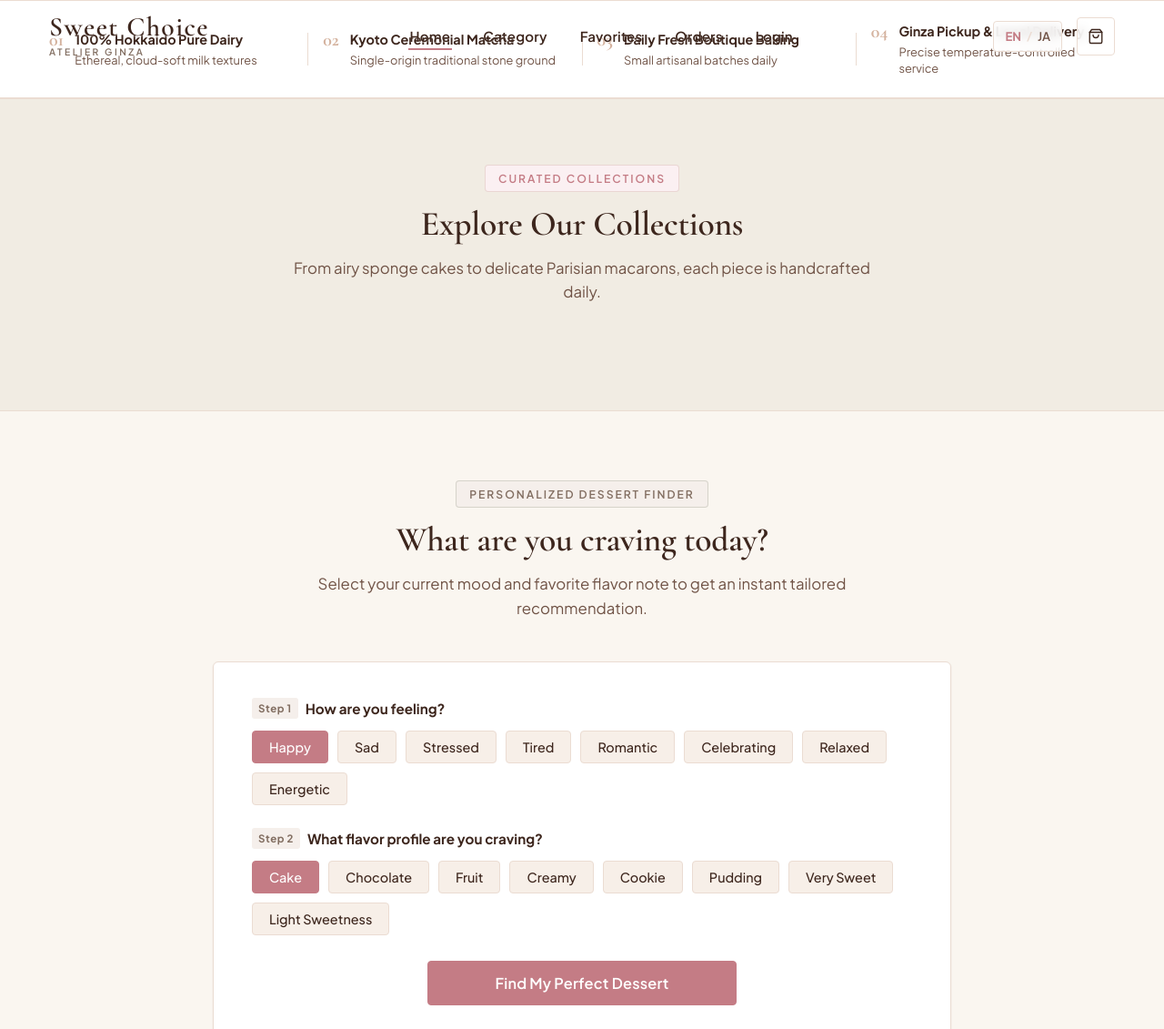
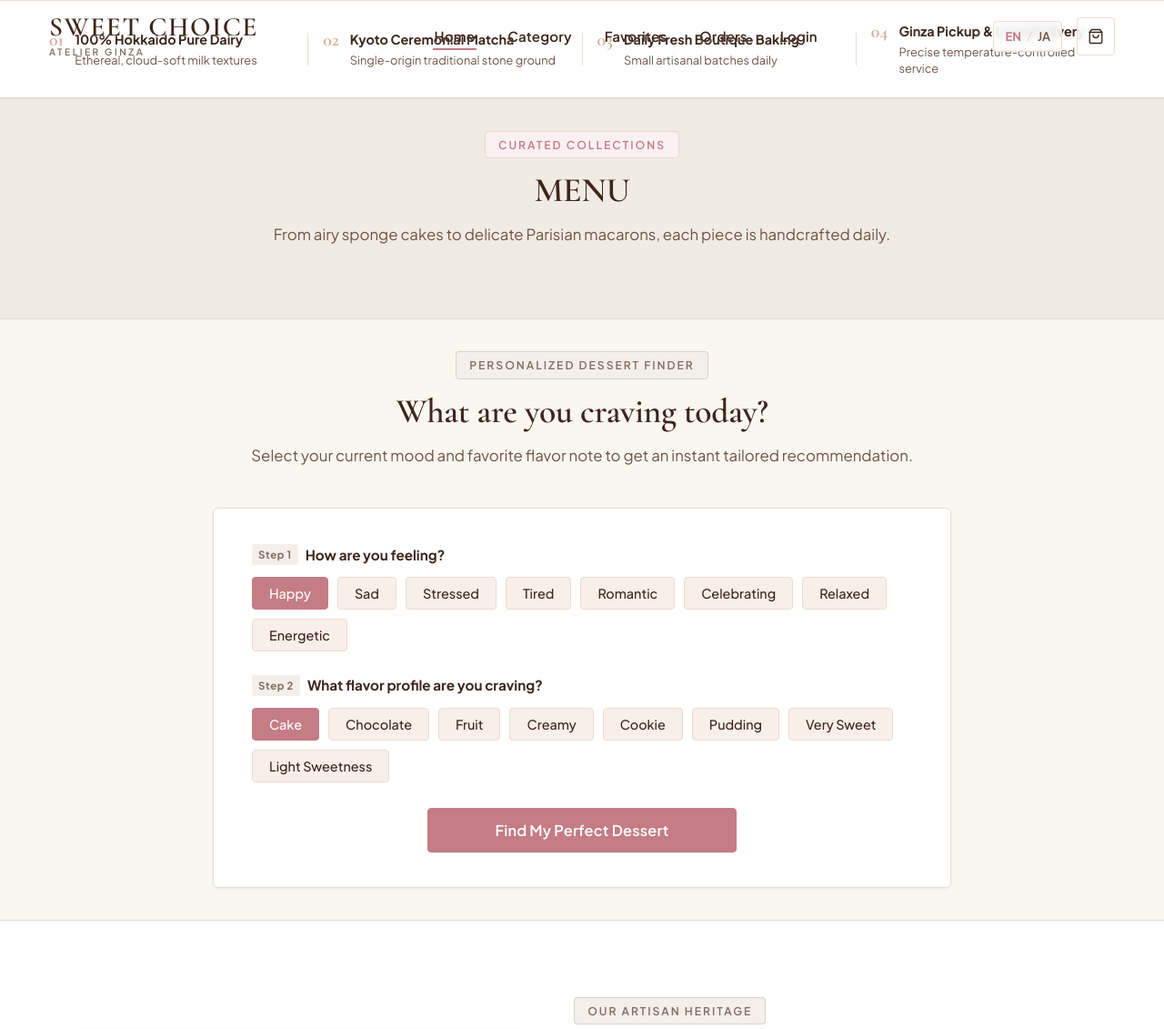
Before and after one commit to 2605038-max/sweetchoice, a PHP site: page /public/index.php in a window 1280 px wide. Shown: the top 1131 px of the page at 91% size. Run offline with PHP 8.4, Linux system fonts and the light colour scheme; data that the repository does not hold is empty; some libraries are stand-ins or nearby versions; some web fonts are replaced.

Commit message:
update titles

```diff
--- a/assets/css/style.css
+++ b/assets/css/style.css
@@ -199,12 +199,16 @@ h1, h2, h3, h4, h5, .brand-text {
   font-weight: 600;
 }
 
+
 .section-subtitle {
   color: var(--color-text-secondary);
   font-size: 1.05rem;
-  max-width: 640px;
+  max-width: none;
+  width: 100%;
   margin: 0 auto;
   line-height: 1.6;
+  white-space: nowrap;
+  text-align: center;
 }
 
 
@@ -801,13 +805,13 @@ body.page-home .hero-slider-section {
 }
 
 /* ==================================================
-   SMART SPECIAL OFFERS & PRODUCT CARDS
+  SMART SPECIAL OFFERS & PRODUCT CARDS
 ================================================== */
 .smart-offers-section,
 .popular-section,
 .catalog-section,
 .seasonal-campaign-section {
-  padding: 72px 0;
+  padding: 35px 0;
 }
 
 .smart-offers-section {
@@ -998,7 +1002,7 @@ body.page-home .hero-slider-section {
    EXPLORE OUR COLLECTIONS
 ================================================== */
 .collections-section {
-  padding: 72px 0;
+  padding: 35px 0;
   background-color: #F1ECE3;
   border-top: 1px solid var(--color-border);
   border-bottom: 1px solid var(--color-border);
@@ -1097,7 +1101,7 @@ body.page-home .hero-slider-section {
    AI DESSERT RECOMMENDATION (Sommelier)
 ================================================== */
 .ai-recommendation-section {
-  padding: 76px 0;
+  padding: 35px 0;
   background-color: var(--color-bg);
   position: relative;
 }
@@ -1341,7 +1345,7 @@ body.page-home .hero-slider-section {
    INVENTORY-BASED PRODUCT PAIRINGS
 ================================================== */
 .pairings-showcase-section {
-  padding: 72px 0;
+  padding: 35px 0;
   background-color: var(--color-cream-soft);
   border-top: 1px solid var(--color-border);
   border-bottom: 1px solid var(--color-border);
--- a/includes/language.php
+++ b/includes/language.php
@@ -47,7 +47,7 @@ function isJapanese(): bool {
 $translations = [
     'en' => [
         // Brand & Navigation
-        'brand_name' => 'Sweet Choice',
+        'brand_name' => 'SWEET CHOICE',
         'nav_home' => 'Home',
         'nav_category' => 'Category',
         'nav_cart' => 'Cart',
@@ -66,14 +66,14 @@ $translations = [
         'hero_cta_explore' => 'Explore Our Collection',
         'hero_cta_sommelier' => 'Find Your Perfect Dessert',
         'special_offers_tag' => 'Smart Special Offers',
-        'special_offers_title' => 'Freshly Baked with Dynamic Savings',
-        'special_offers_subtitle' => 'Enjoy special inventory-based savings on our handcrafted favorites while daily allocations last.',
+        'special_offers_title' => ' Special Offers',
+        'special_offers_subtitle' => 'Enjoy special prices on selected desserts for a limited time.',
         'special_offers_badge' => 'Smart Offer',
         'units_available' => 'units in stock',
         'collections_tag' => 'Curated Collections',
-        'collections_title' => 'Explore Our Collections',
+        'collections_title' => 'MENU',
         'collections_subtitle' => 'From airy sponge cakes to delicate Parisian macarons, each piece is handcrafted daily.',
-        'pairings_tag' => "Chef's Harmony",
+        'pairings_tag' => "Recommendations",
         'pairings_title' => 'Complementary Pairings',
         'pairings_subtitle' => 'Elevate your tasting experience with curated combinations of desserts and beverages, complete with bundle savings.',
         'pairings_combo_label' => 'Pairing Set',
@@ -82,7 +82,7 @@ $translations = [
         'pairings_save_badge' => 'Save %s',
         'pairings_view_pair' => 'Explore Pairing',
         'seasonal_campaign_tag' => 'Seasonal Edition',
-        'seasonal_campaign_title' => 'Artisanal Seasonal Campaign',
+        'seasonal_campaign_title' => 'Seasonal Campaign',
         'seasonal_campaign_subtitle' => 'Limited-edition confections celebrating the fleeting beauty of seasonal ingredients.',
         'brand_story_tag' => 'Our Artisan Heritage',
         'brand_story_title' => 'The Art of Japanese Pâtisserie',
@@ -295,14 +295,14 @@ $translations = [
         'hero_cta_explore' => 'コレクションを見る',
         'hero_cta_sommelier' => 'おすすめデザートを見つける',
         'special_offers_tag' => 'スマートスペシャルオファー',
-        'special_offers_title' => 'できたての極上スイーツをお得に',
-        'special_offers_subtitle' => '鮮度と在庫に合わせた特別価格。熟練パティシエが焼き上げる逸品をお楽しみください。',
+        'special_offers_title' => 'お得な限定オファー',
+        'special_offers_subtitle' => '期間限定で、一部のスイーツをお得な価格でお楽しみいただけます。',
         'special_offers_badge' => '限定オファー',
         'units_available' => '点限定',
         'collections_tag' => '厳選コレクション',
-        'collections_title' => 'パティシエのコレクション一覧',
+        'collections_title' => 'メニュー',
         'collections_subtitle' => '極上ショートケーキからパリ仕込みのマカロンまで、職人が毎日心を込めて仕上げています。',
-        'pairings_tag' => 'シェフのおすすめ',
+        'pairings_tag' => 'おすすめ',
         'pairings_title' => '極上ペアリング・セット',
         'pairings_subtitle' => 'スイーツとドリンクの極上のマリアージュ。今だけのお得なペアリング割引でお楽しみいただけます。',
         'pairings_combo_label' => 'おすすめセット',
@@ -311,7 +311,7 @@ $translations = [
         'pairings_save_badge' => '%s お得',
         'pairings_view_pair' => 'ペアリングを見る',
         'seasonal_campaign_tag' => '季節限定コレクション',
-        'seasonal_campaign_title' => '四季を味わう、限定スイーツ',
+        'seasonal_campaign_title' => '期間限定商品',
         'seasonal_campaign_subtitle' => '旬の果実や素材を贅沢に使用した、今だけの特別なコレクションをお届けします。',
         'brand_story_tag' => 'パティシエのこだわり',
         'brand_story_title' => '銀座から届ける、日本のパティスリー美学',
--- a/includes/navbar.php
+++ b/includes/navbar.php
@@ -17,7 +17,7 @@ $currentLang = getCurrentLang();
         <!-- Brand Logo -->
         <a href="index.php" class="brand-wrapper">
             <div class="brand-identity">
-                <span class="brand-text">Sweet Choice</span>
+                <span class="brand-text">SWEET CHOICE</span>
                 <span class="brand-subtext">ATELIER GINZA</span>
             </div>
         </a>
--- a/public/index.php
+++ b/public/index.php
@@ -503,7 +503,7 @@ $seasonalProducts = $seasonStmt->fetchAll(PDO::FETCH_ASSOC);
         <div class="brand-story-grid">
             <div class="brand-story-visual">
                 <div class="brand-story-img-frame">
-                    <img src="../uploads/banners/banner_1792401665_7f772738.png" alt="Sweet Choice Artisan Pastry Prep" class="brand-story-img" onerror="this.src='../assets/images/logo_banner.jpg'">
+                    <img src="../uploads/banners/banner1.png" alt="Sweet Choice Artisan Pastry Prep" class="brand-story-img" onerror="this.src='../assets/images/logo_banner.jpg'">
                 </div>
                 <div class="brand-story-stat-card">
                     <span class="stat-number">2021</span>
```
